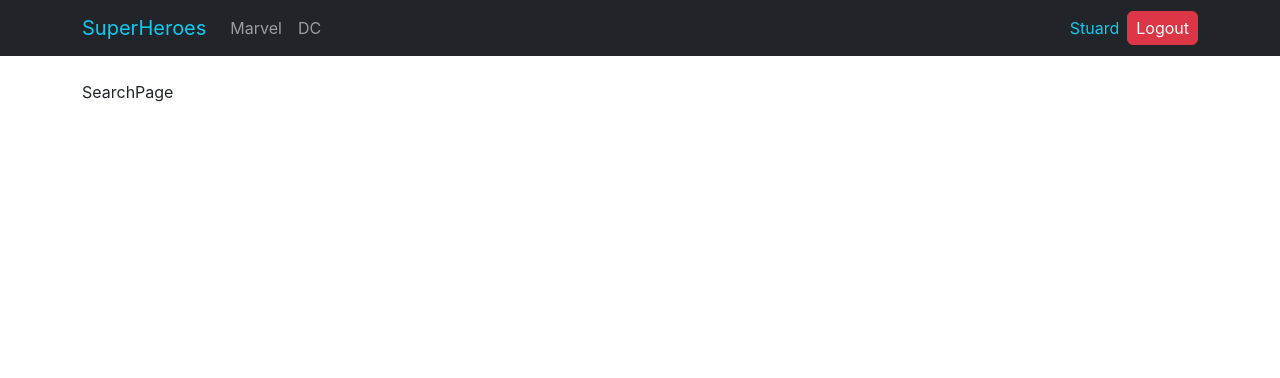
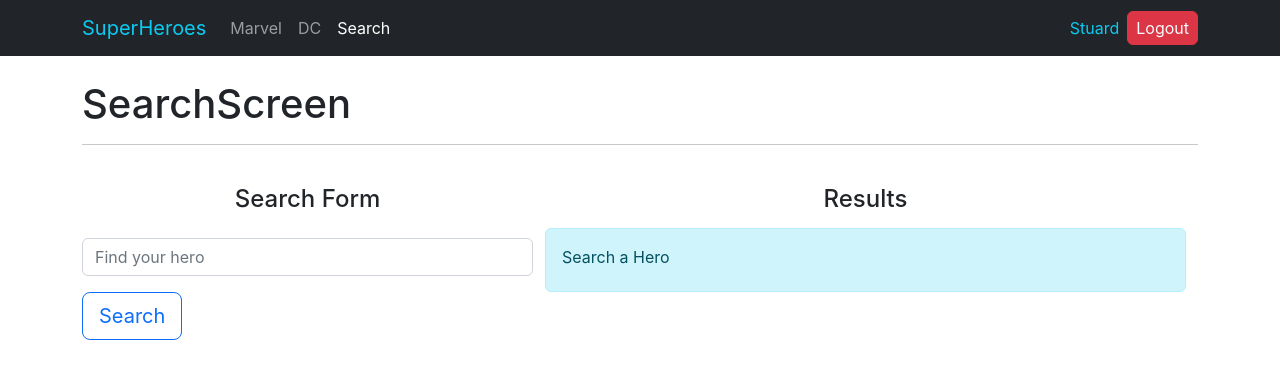
Before and after one commit to Stuuard96/heroAppReact, a React (Vite) app: page /search in a window 1280 px wide. Shown: the top 378 px of the page. Built offline with nearby package versions, Linux system fonts and the light colour scheme.

Commit message:
Se agrego searchpage

```diff
--- a/index.html
+++ b/index.html
@@ -4,7 +4,7 @@
     <meta charset="UTF-8" />
     <link rel="icon" type="image/svg+xml" href="/src/favicon.svg" />
     <meta name="viewport" content="width=device-width, initial-scale=1.0" />
-    <title>Vite App</title>
+    <title>Heroes App</title>
     <link
       href="https://cdn.jsdelivr.net/npm/bootstrap@5.2.0-beta1/dist/css/bootstrap.min.css"
       rel="stylesheet"
--- a/package.json
+++ b/package.json
@@ -8,6 +8,7 @@
     "preview": "vite preview"
   },
   "dependencies": {
+    "query-string": "^7.1.1",
     "react": "^18.0.0",
     "react-dom": "^18.0.0",
     "react-router-dom": "6"
--- /dev/null
+++ b/src/heroes/components/SearchCard.jsx
@@ -0,0 +1,42 @@
+import { Link } from "react-router-dom";
+
+export const SearchCard = ({
+  id,
+  publisher,
+  superhero,
+  alter_ego,
+  first_appearance,
+  characters,
+}) => {
+  return (
+    <div className="col-12 col-lg-10 mb-4">
+      <div className="card text-bg-dark animate__animated animate__fadeInRight">
+        <div className="row g-0">
+          <p className="card-header text-primary text-center">{publisher}</p>
+          <div className="col-4 col-sm-4 col-md-4">
+            <img
+              src={`assets/heroes/${id}.jpg`}
+              className="img-fluid mx-auto d-block" //rounded-start
+              alt={superhero}
+            />
+          </div>
+          <div className="col-8 col-sm-8 col-md-8 row align-items-center">
+            <div className="card-body">
+              <h5 className="card-title text-info">{superhero}</h5>
+              <p className="card-text ">{alter_ego}</p>
+              {alter_ego !== characters && (
+                <p className="card-text">{characters}</p>
+              )}
+            </div>
+          </div>
+          <div className="card-footer d-flex justify-content-around">
+            <small className="text-warning">{first_appearance}</small>
+            <Link className="text-danger" to={`../heroe/${id}`}>
+              Ver más...
+            </Link>
+          </div>
+        </div>
+      </div>
+    </div>
+  );
+};
--- a/src/heroes/components/index.js
+++ b/src/heroes/components/index.js
@@ -1,2 +1,3 @@
 export * from "./HeroList";
 export * from "./HeroCard";
+export * from "./SearchCard";
--- /dev/null
+++ b/src/heroes/helpers/getHeroesByName.js
@@ -0,0 +1,10 @@
+import { heroes } from "../data/heroes";
+
+export const getHeroesByName = (name = "") => {
+  name = name.toLocaleLowerCase().trim();
+  if (name.length === 0) return [];
+
+  return heroes.filter((hero) =>
+    hero.superhero.toLocaleLowerCase().includes(name)
+  );
+};
--- a/src/heroes/helpers/index.js
+++ b/src/heroes/helpers/index.js
@@ -1,2 +1,3 @@
 export * from "./getHeroesByPublisher";
 export * from "./getHeroById";
+export * from "./getHeroesByName";
--- a/src/heroes/pages/SearchPage.jsx
+++ b/src/heroes/pages/SearchPage.jsx
@@ -1,5 +1,74 @@
-import React from "react";
+import { useLocation, useNavigate } from "react-router-dom";
+import queryString from "query-string";
+import { useForm } from "../../hooks/useForm";
+import { getHeroesByName } from "../helpers";
+import { SearchCard } from "../components";
 
 export const SearchPage = () => {
-  return <div>SearchPage</div>;
+  const navigate = useNavigate();
+  const location = useLocation();
+  const { q = "" } = queryString.parse(location.search);
+  const heroesFilter = getHeroesByName(q);
+  const { searchText, handleInput } = useForm({
+    searchText: q,
+  });
+  const showSearch = q.length === 0;
+  const showError = q.length > 0 && heroesFilter.length === 0;
+
+  const handleSearch = (e) => {
+    e.preventDefault();
+    // if (searchText.trim().length <= 1) return;
+    navigate(`?q=${searchText.toLowerCase().trim()}`);
+  };
+
+  return (
+    <>
+      <h1>SearchScreen</h1>
+      <hr />
+      <div className="row">
+        <div className="col-12 col-md-5 col-lg-5 mt-4">
+          <h4 className="text-center mb-4">Search Form</h4>
+
+          <form onSubmit={handleSearch}>
+            <input
+              type="text"
+              placeholder="Find your hero"
+              className="form-control"
+              name="searchText"
+              value={searchText}
+              onChange={handleInput}
+              autoComplete="off"
+            />
+            <button
+              type="submit"
+              className="btn mt-3 btn-block btn-lg btn-outline-primary"
+            >
+              Search
+            </button>
+          </form>
+        </div>
+        <div className="col-12 col-md-7 col-lg-7 mt-4 row justify-content-center">
+          <h4 className="text-center">Results</h4>
+
+          <div
+            className="alert alert-info mb-5"
+            style={{ display: showSearch ? "" : "none" }}
+          >
+            Search a Hero
+          </div>
+
+          <div
+            className="alert alert-danger mb-5"
+            style={{ display: showError ? "" : "none" }}
+          >
+            No hero with {q}
+          </div>
+
+          {heroesFilter.map((hero) => (
+            <SearchCard key={hero.id} {...hero} />
+          ))}
+        </div>
+      </div>
+    </>
+  );
 };
--- /dev/null
+++ b/src/hooks/useForm.js
@@ -0,0 +1,24 @@
+import { useState } from "react";
+
+export const useForm = (initialForm = {}) => {
+  const [form, setForm] = useState(initialForm);
+
+  const handleInput = ({ target }) => {
+    const { name, value } = target;
+    setForm({
+      ...form,
+      [name]: value,
+    });
+  };
+
+  const handleReset = () => {
+    setForm(initialForm);
+  };
+
+  return {
+    ...form,
+    form,
+    handleInput,
+    handleReset,
+  };
+};
--- a/src/ui/components/Navbar.jsx
+++ b/src/ui/components/Navbar.jsx
@@ -48,7 +48,7 @@ export const Navbar = () => {
                 DC
               </NavLink>
             </li>
-            {/* <li className="nav-item">
+            <li className="nav-item">
               <NavLink
                 className={({ isActive }) =>
                   `nav-link ${isActive ? "active" : ""}`
@@ -57,7 +57,7 @@ export const Navbar = () => {
               >
                 Search
               </NavLink>
-            </li> */}
+            </li>
           </ul>
 
           <div className="navbar-nav">
```
Also changed, not shown: 1 other file (tests, documents, lock files or other folders).
